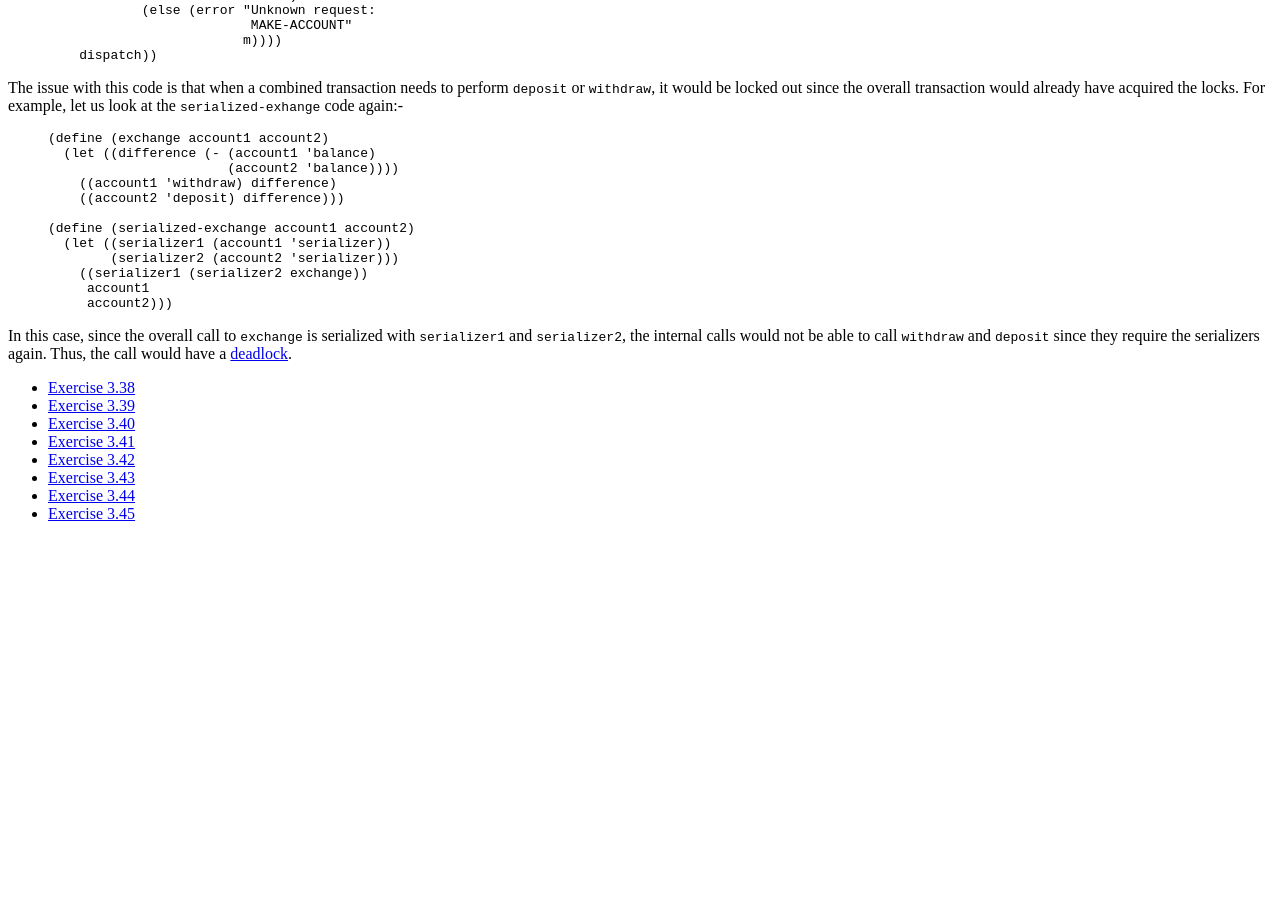
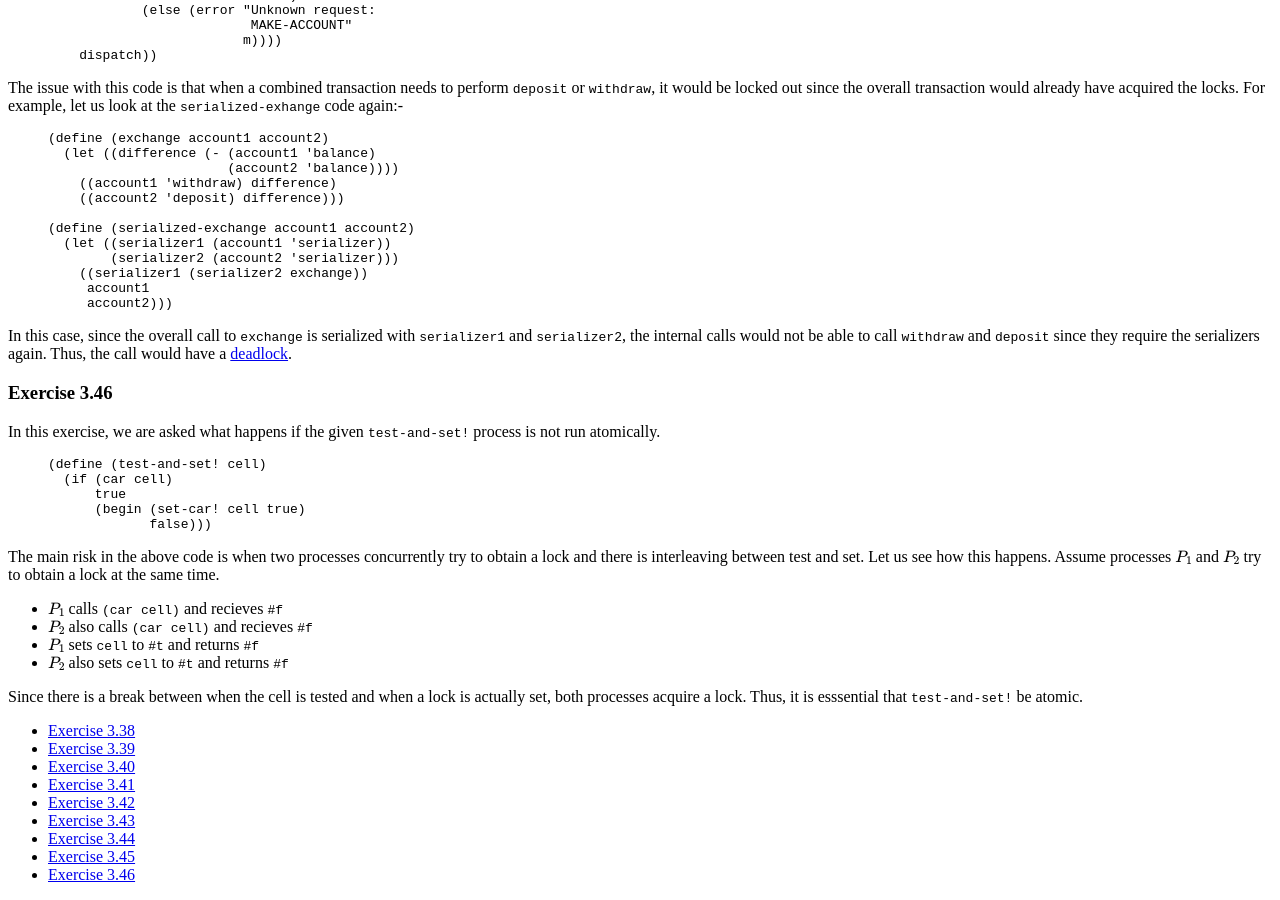
Before and after one commit to mohanrajendran/mohanrajendran.github.io, a Jekyll site: the page built from _sicp/Solution3_4.md, in a window 1280 px wide and 900 px high, scrolled down 5217 px. Built offline with Jekyll 4.4.1, drawn with Linux system fonts in a browser that asks for light colours; nearby versions of some CDN libraries; formulas are drawn with MathJax 3; before the commit the page ends 5756 px from its top, so only the background shows below that.

Commit message:
Finished Exercise 3.46

```diff
--- a/_sicp/Solution3_4.md
+++ b/_sicp/Solution3_4.md
@@ -12,6 +12,7 @@ submenu:
   - { hook: "Exercise3_43", title: "Exercise 3.43" }
   - { hook: "Exercise3_44", title: "Exercise 3.44" }
   - { hook: "Exercise3_45", title: "Exercise 3.45" }
+  - { hook: "Exercise3_46", title: "Exercise 3.46" }
 ---
 
 ### Exercise 3.38<a id="Exercise3_38">&nbsp;</a>
@@ -207,3 +208,24 @@ The issue with this code is that when a combined transaction needs to perform `d
 {% endhighlight %}
 
 In this case, since the overall call to `exchange` is serialized with `serializer1` and `serializer2`, the internal calls would not be able to call `withdraw` and `deposit` since they require the serializers again. Thus, the call would have a [deadlock](https://en.wikipedia.org/wiki/Deadlock).
+
+### Exercise 3.46<a id="Exercise3_46">&nbsp;</a>
+
+In this exercise, we are asked what happens if the given `test-and-set!` process is not run atomically.
+
+{% highlight scheme %}
+(define (test-and-set! cell)
+  (if (car cell)
+      true
+      (begin (set-car! cell true)
+             false)))
+{% endhighlight %}
+
+The main risk in the above code is when two processes concurrently try to obtain a lock and there is interleaving between test and set. Let us see how this happens. Assume processes $$P_1$$ and $$P_2$$ try to obtain a lock at the same time.
+
+- $$P_1$$ calls `(car cell)` and recieves `#f`
+- $$P_2$$ also calls `(car cell)` and recieves `#f`
+- $$P_1$$ sets `cell` to `#t` and returns `#f`
+- $$P_2$$ also sets `cell` to `#t` and returns `#f`
+
+Since there is a break between when the cell is tested and when a lock is actually set, both processes acquire a lock. Thus, it is esssential that `test-and-set!` be atomic.
```
